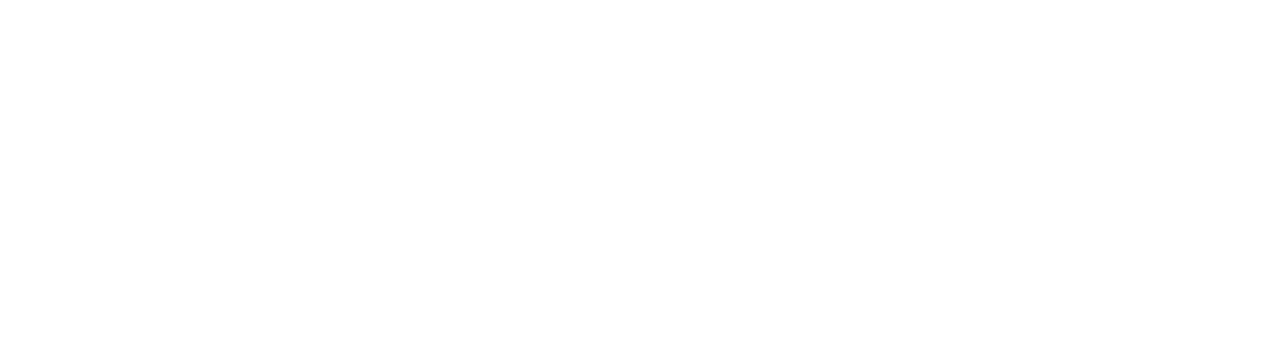
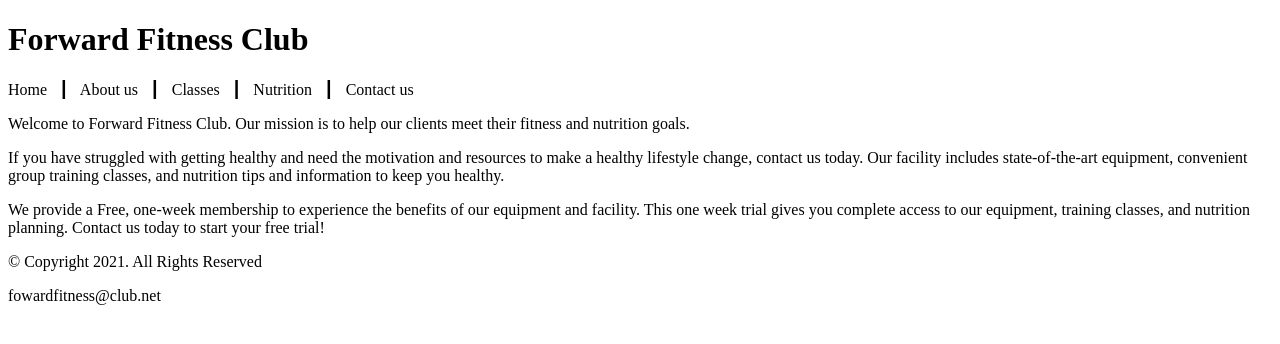
Before and after one commit to 144Sp23/ch2notes-CarterStancil, a plain HTML site: page index.html in a window 1280 px wide. Drawn offline with Linux system fonts and the light colour scheme.

Commit message:
Update index.html

```diff
--- a/index.html
+++ b/index.html
@@ -2,12 +2,51 @@
 <html lang="en">
 
 <head>
-  <title></title>
+  <title>Forward Fitness Club</title>
   <meta charset="utf-8">
 </head>
 
 <body>
+    <!-- Use the header area fro the website name or logo -->
+    <header>
+    <h1>Forward Fitness Club</h1>
+    </header>
 
+    <!-- Use the nav area to add hyperlinks to other pages within the website -->
+    <nav>
+        <p> Home &nbsp; &#9475; &nbsp;
+            About us &nbsp; &#9475; &nbsp;
+            Classes &nbsp; &#9475; &nbsp;
+            Nutrition &nbsp; &#9475; &nbsp;
+            Contact us </p>
+    </nav>
+
+    <!-- Use the main area to add the main content of the webpages -->
+    <main>
+
+        <p> Welcome to Forward Fitness Club. Our mission is to help our
+        clients meet their fitness and nutrition goals.</p>
+
+        <p>If you have struggled with getting healthy and
+        need the motivation and resources to make a healthy
+        lifestyle change, contact us today. Our facility
+        includes state-of-the-art equipment, convenient group
+        training classes, and nutrition tips and information
+        to keep you healthy.</p>
+
+        <p>We provide a Free, one-week membership to
+        experience the benefits of our equipment and
+        facility. This one week trial gives you complete
+        access to our equipment, training classes, and
+        nutrition planning. Contact us today to start your
+        free trial!</p>
+    </main>
+
+    <!-- Use the footer area to add a webpage footer content -->
+    <footer>
+    <p>&copy; Copyright 2021. All Rights Reserved</p>
+    <p> fowardfitness@club.net</p>
+    </footer>
 </body>
 
 </html>
```
